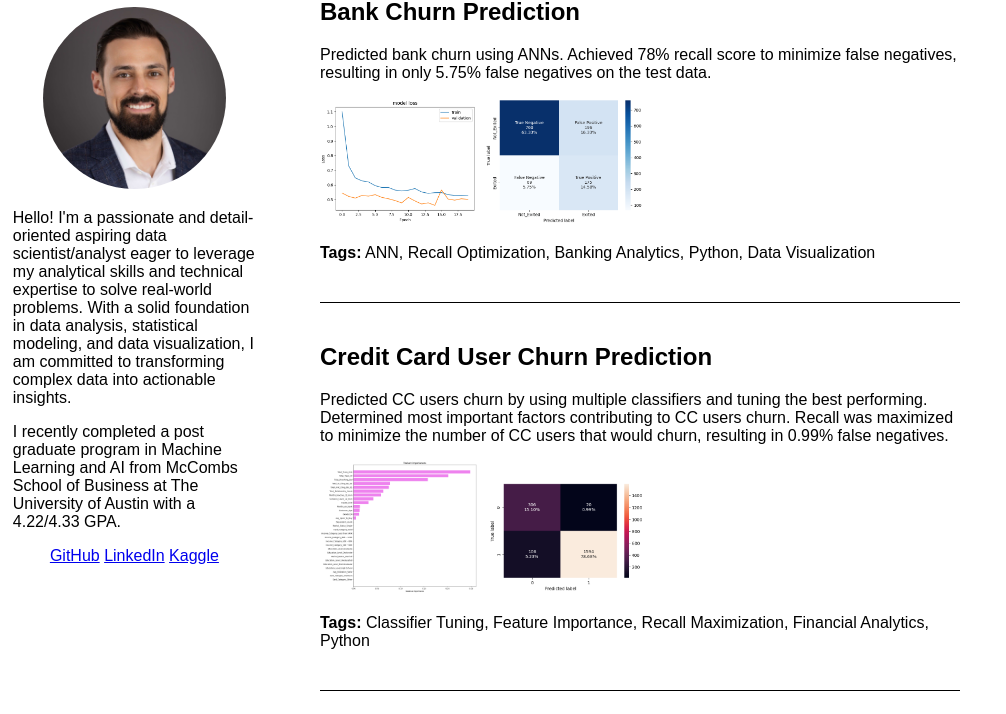
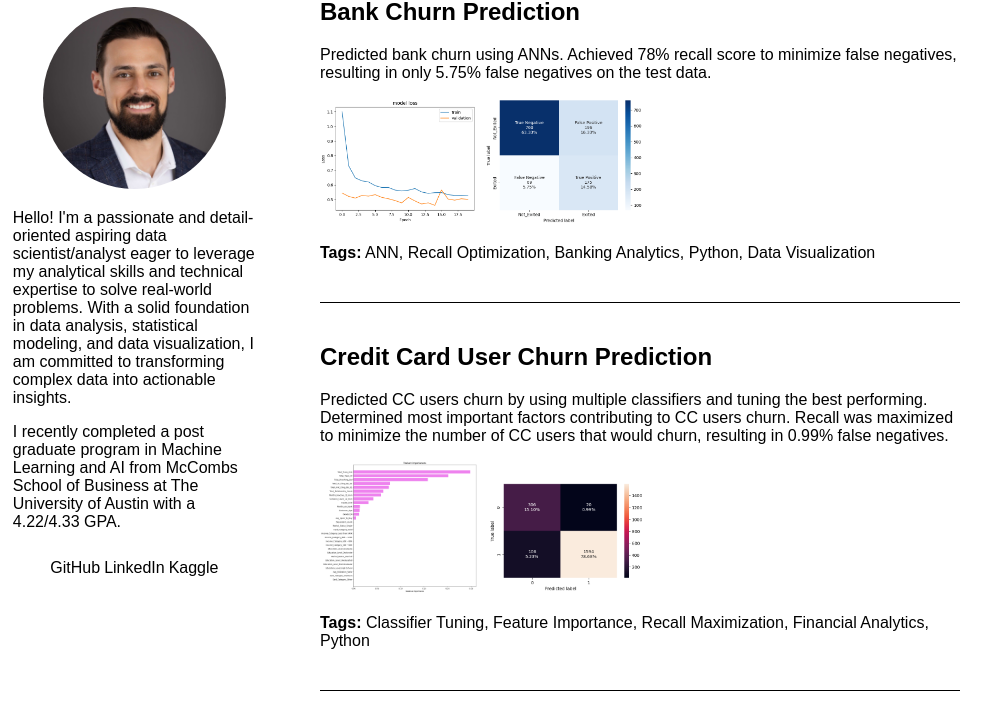
Before and after one commit to dardenkyle/Portfolio-static, a plain HTML site: page index.html in a window 1280 px wide. Shown: the part 86-800 px from the top of the page, without its empty margins (0-1006 px from the left). Drawn offline with Linux system fonts and the light colour scheme.

Commit message:
Added favicon

```diff
--- a/css/styles.css
+++ b/css/styles.css
@@ -50,17 +50,28 @@ body, html {
 }
 
 .sidebar .links {
-    display: block;
+    display: flex;
+    justify-content: center; /* Center vertically */
+    height: 100%;
+}
+
+.sidebar .links a{
     margin: 10px 0;
     color: #000000; /* Example color for links */
     text-decoration: none;
-    text-align: center;
+    padding: 2px;
 }
 
 .sidebar .links a:visited {
     color: #000000; /* Ensure the visited color matches the unvisited color */
     text-decoration: none; /* Remove underline for visited links */
 }
+
+.sidebar .links a:hover {
+    color: #000000; /* Ensure the visited color matches the unvisited color */
+    text-decoration: underline; /* Remove underline for visited links */
+}
+
 
 .main-content {
     margin-left: 20%; /* Leave space for the fixed left sidebar */
--- a/index.html
+++ b/index.html
@@ -5,6 +5,7 @@
     <meta name="viewport" content="width=device-width, initial-scale=1.0">
     <title>Kyle Darden - Portfolio</title>
     <link rel="stylesheet" href="css/styles.css">
+    <link rel="icon" type="image/png" href="assets/images/ann_favicon_16px.png">
 </head>
 <body>
     <div class="container">
```
Also changed, not shown: about/index.html (+1 -0 lines), certificates/index.html (+1 -0 lines), assets/images/ann_favicon_16px.png (added), assets/images/ann_favicon_32px.png (added), assets/images/ann_favicon_48px.png (added).
